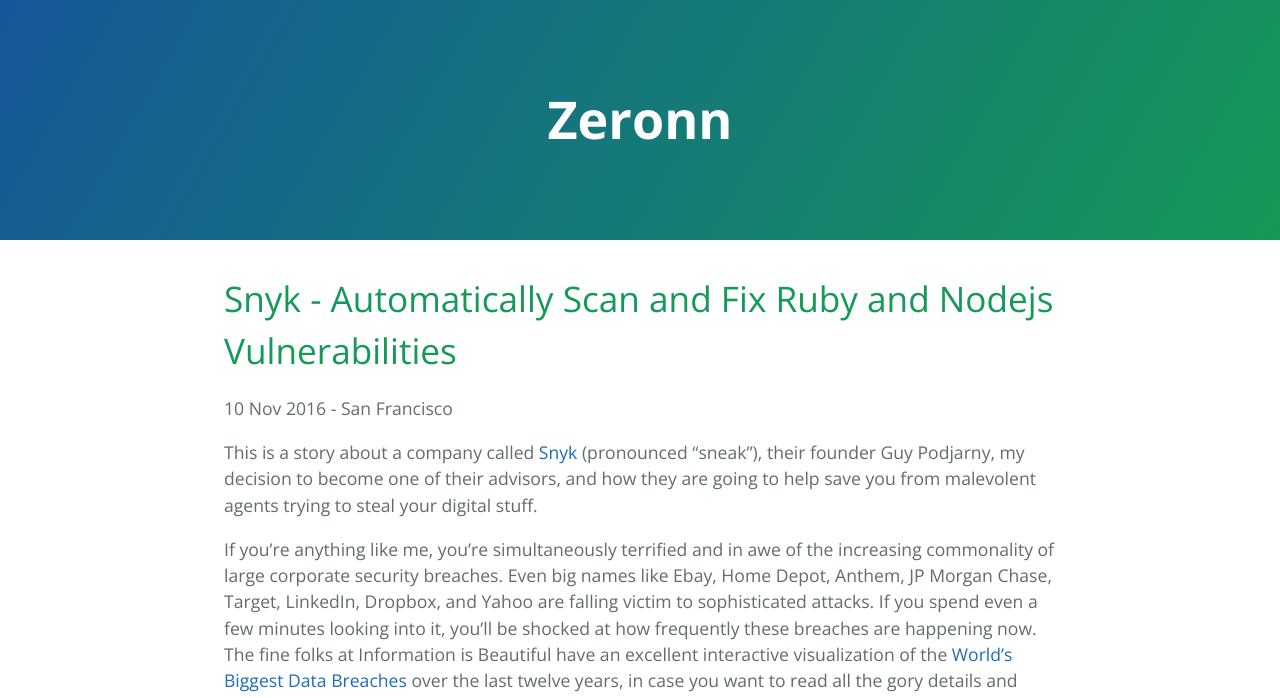
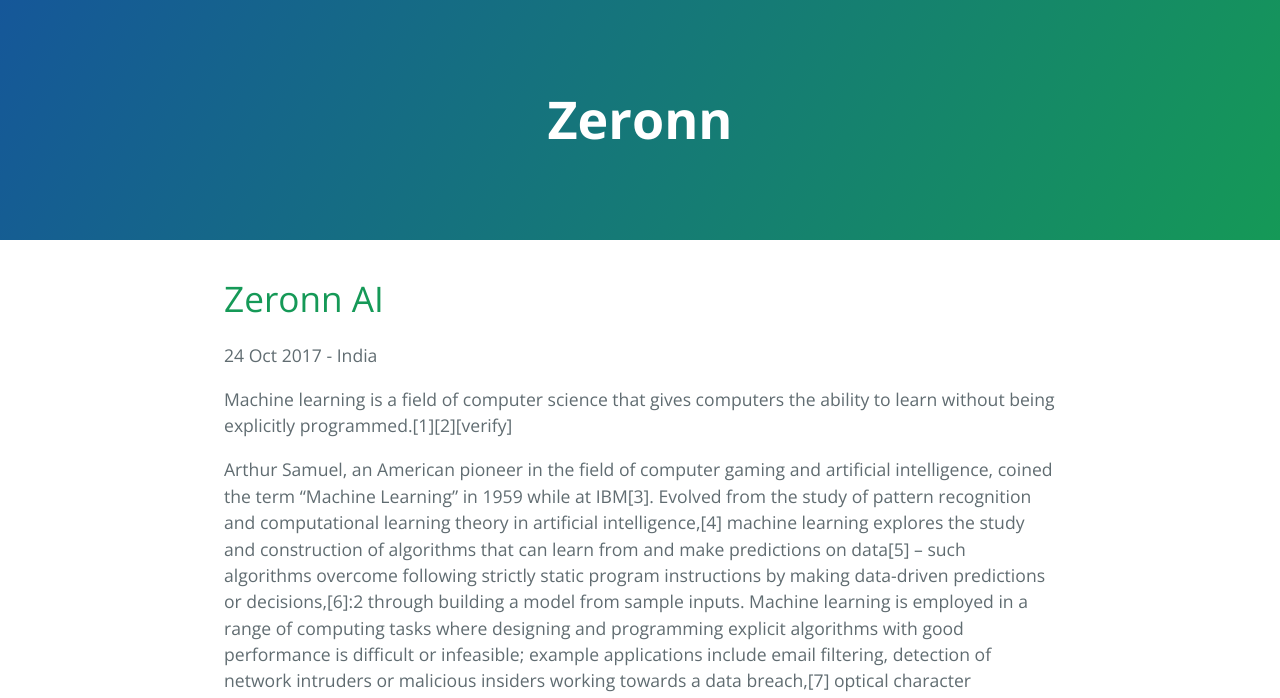
Before and after one commit to abhishekyana/abhishekyana.github.io, a Jekyll site: the page built from _posts/2017-10-21-first-page.md, in a window 1280 px wide and 1400 px high. Shown: the top 698 px of the window. Built offline with Jekyll 4.4.1, drawn with Linux system fonts in a browser that asks for light colours; some of the changed text lies outside the part shown.

Commit message:
Added files

```diff
--- a/_posts/2017-10-21-first-page.md
+++ b/_posts/2017-10-21-first-page.md
@@ -1,100 +1,19 @@
 ---
 layout: post
-title: Snyk - Automatically Scan and Fix Ruby and Nodejs Vulnerabilities
+title: Zeronn AI
 ---
 
 {{ page.title }}
 ================
 
-<p class="meta">10 Nov 2016 - San Francisco</p>
+<p class="meta">24 Oct 2017 - India</p>
 
-This is a story about a company called
-[Snyk](https://snyk.io/blog/welcome-ruby-users/) (pronounced "sneak"), their
-founder Guy Podjarny, my decision to become one of their advisors, and how they
-are going to help save you from malevolent agents trying to steal your digital
-stuff.
+Machine learning is a field of computer science that gives computers the ability to learn without being explicitly programmed.[1][2][verify]
 
-If you're anything like me, you're simultaneously terrified and in awe of the
-increasing commonality of large corporate security breaches. Even big names like
-Ebay, Home Depot, Anthem, JP Morgan Chase, Target, LinkedIn, Dropbox, and Yahoo
-are falling victim to sophisticated attacks. If you spend even a few minutes
-looking into it, you'll be shocked at how frequently these breaches are
-happening now. The fine folks at Information is Beautiful have an excellent
-interactive visualization of the [World's Biggest Data
-Breaches](http://www.informationisbeautiful.net/visualizations/worlds-biggest-data-breaches-hacks/)
-over the last twelve years, in case you want to read all the gory details and
-never get a restful night of sleep ever again:
+Arthur Samuel, an American pioneer in the field of computer gaming and artificial intelligence, coined the term "Machine Learning" in 1959 while at IBM[3]. Evolved from the study of pattern recognition and computational learning theory in artificial intelligence,[4] machine learning explores the study and construction of algorithms that can learn from and make predictions on data[5] – such algorithms overcome following strictly static program instructions by making data-driven predictions or decisions,[6]:2 through building a model from sample inputs. Machine learning is employed in a range of computing tasks where designing and programming explicit algorithms with good performance is difficult or infeasible; example applications include email filtering, detection of network intruders or malicious insiders working towards a data breach,[7] optical character recognition (OCR),[8] learning to rank, and computer vision.
 
-<a href="http://www.informationisbeautiful.net/visualizations/worlds-biggest-data-breaches-hacks/">
-  <img src="/images/posts/2016-11-10/breaches.png">
-</a>
+Machine learning is closely related to (and often overlaps with) computational statistics, which also focuses on prediction-making through the use of computers. It has strong ties to mathematical optimization, which delivers methods, theory and application domains to the field. Machine learning is sometimes conflated with data mining,[9] where the latter subfield focuses more on exploratory data analysis and is known as unsupervised learning.[6]:vii[10] Machine learning can also be unsupervised[11] and be used to learn and establish baseline behavioral profiles for various entities[12] and then used to find meaningful anomalies.
 
-I've used a fair number of emotionally charged words above that might be
-triggering your FUD detectors right about now. But be advised: it's not paranoia
-when they really are out to get you. If recent, extremely high profile (and
-subsequently weaponized) breaches like those of the Clinton Campaign and the DNC
-aren't enough to make you want to air gap your entire life, then I envy your
-steely-eyed mettle and implore you to teach me your meditation techniques.
+Within the field of data analytics, machine learning is a method used to devise complex models and algorithms that lend themselves to prediction; in commercial use, this is known as predictive analytics. These analytical models allow researchers, data scientists, engineers, and analysts to "produce reliable, repeatable decisions and results" and uncover "hidden insights" through learning from historical relationships and trends in the data.[13]
 
-The fact is, security is hard. And it's getting harder every day. To win, you
-have to get it right every single time. To lose (and lose big), you only have to
-screw it up once.
-
-During my years at GitHub, I spent a lot of time assembling a dedicated security
-team, managing security audits and penetration tests, and working to establish a
-culture of security awareness amongst our development team. All of this is
-challenging and expensive, especially for a young company. Even worse, it's the
-kind of investment that's totally invisible when it's working, making it hard to
-sustain until that crucial and terrible moment you end up on the front page of
-Hacker News as the latest victim.
-
-A year ago I was contemplating this, especially the difficult proposition of
-having developers, furious at work on new features, constantly maintain
-awareness of security vulnerabilities they might be inadvertently weaving into
-the product. Web application developers are generally not security experts, and
-though I would love to live in a world where that wasn't true, it's just not a
-realistic expectation. Meanwhile, modern development means an increasing
-reliance on 3rd party code. Even a small Rails app will probably have 300 or
-more gem dependencies after a few months of development. It's even more in the
-nodejs world. This level of modularization and code reuse, driven by the
-explosion of high quality open source over the last decade, is amazing and I
-absolutely love it, but it comes at a security expense.
-
-Open source projects are not known for their excellent security records.
-Vulnerabilities like [Heartbleed](http://heartbleed.com/) and
-[Shellshock](https://blog.cloudflare.com/inside-shellshock/) painfully
-demonstrate the idea that "given enough eyeballs, all bugs are shallow" is
-completely false. In fact, due to a flaw in YAML, Rails had a [pretty extreme
-remote code execution
-vulnerability](http://blog.codeclimate.com/blog/2013/01/10/rails-remote-code-execution-vulnerability-explained/)
-for years. If you were running any version of Rails prior to the fix, you were
-vulnerable. This stuff is real, and as responsible developers, we need to be
-more proactive about it.
-
-Luckily, at the time I was pondering these matters, I ran into Guy Podjarny. As
-a former cofounder of Blaze.io and then CTO of Web Experience at Akamai (which
-acquired Blaze.io), Guy intimately understands the impact of security on today's
-web developers. He was working on an automated tool to scan and fix security
-vulnerabilities in 3rd party dependencies. I was intrigued. They already had a
-way to scan nodejs projects and look for known security vulnerabilities in the
-dependency tree and automatically upgrade or patch affected libraries. I thought
-this was pretty cool, but it was his vision for what automated security tooling
-could be that sold me on him and his company. I can't talk much about that
-now, but just know that what Snyk is today is just the tip of what will
-become an intelligent and proactive bodyguard for your entire codebase.
-
-A few months ago, Snyk released GitHub integration to make it fantastically
-simple to hook up your repos to Snyk and, my favorite feature: the ability to
-monitor your repo for future vulnerabilities and then **automatically submit a
-pull request** with the suggested package upgrade or hotfix patch (nodejs only for
-now).
-
-Today, [Snyk announced support for
-Ruby](https://snyk.io/blog/welcome-ruby-users/). Take a look at that blog post,
-it does an awesome job of explaining how simple it is to set up and what the
-generated pull requests look like. It's totally free for open source projects,
-and extremely cheap insurance for your important projects.
-
-Make no mistake, 3rd party code is a clear and present danger to your business.
-If you don't know if you're vulnerable, then you must assume that you are and
-take steps to protect yourself. Snyk makes it easy.
+According to the Gartner hype cycle of 2016, machine learning is at its peak of inflated expectations.[14] Effective machine learning is difficult because finding patterns is hard and often not enough training data is available; as a result, machine-learning programs often fail to deliver.[15][16]
```
